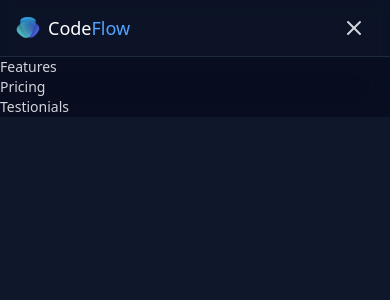
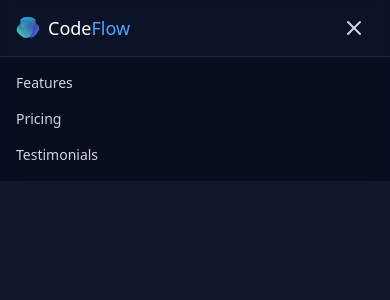
Before and after one commit to ahmedelmansi-tech/react-vite-landing-page, a React (Vite) app: page / in a window 390 px wide. Both pictures are taken after a click on the button 354 px from the left and 28 px from the top of the page. Shown: the top 300 px of the page. Built offline with nearby package versions, Linux system fonts and the light colour scheme.

Commit message:
added effect fadein to list

```diff
--- a/src/components/Navbar.jsx
+++ b/src/components/Navbar.jsx
@@ -20,19 +20,19 @@ const Navbar = () => {
 
           <div className="hidden md:flex items-center space-x-6 lg:space-x-8">
             <a
-              href="#"
+              href="#feature"
               className="text-gray-300 hover:text-white text-sm lg:text-base"
             >
               Features
             </a>
             <a
-              href="#"
+              href="#pricing"
               className="text-gray-300 hover:text-white text-sm lg:text-base"
             >
               Pricing
             </a>
             <a
-              href="#"
+              href="#testimonials"
               className="text-gray-300 hover:text-white text-sm lg:text-base"
             >
               Testionials
@@ -53,25 +53,28 @@ const Navbar = () => {
       </div>
       {/* Hamburger Menu */}
       {mobileMenOpen && (
-        <div className="md:hidden bg-slate-950/20 backdrop-blur-lg border-t border-slate-800">
-          <div className="flex flex-col">
+        <div className="md:hidden bg-slate-950/20 backdrop-blur-lg border-t border-slate-800 duration-300 slide-in-from-top">
+          <div className="flex flex-col space-y-4 p-4">
             <a
-              href="#"
+              href="#feature"
+              onClick={() => setMobileMenuOpen(false)}
               className="text-gray-300 hover:text-white text-sm lg:text-base"
             >
               Features
             </a>
             <a
-              href="#"
+              href="#pricing"
+              onClick={() => setMobileMenuOpen(false)}
               className="text-gray-300 hover:text-white text-sm lg:text-base"
             >
               Pricing
             </a>
             <a
-              href="#"
+              href="#testimonials"
+              onClick={() => setMobileMenuOpen(false)}
               className="text-gray-300 hover:text-white text-sm lg:text-base"
             >
-              Testionials
+              Testimonials
             </a>
           </div>
         </div>
--- a/src/index.css
+++ b/src/index.css
@@ -1 +1,28 @@
-@import "tailwindcss"
+@import "tailwindcss";
+
+@layer utilities {
+
+
+  .animate-in{
+      animation-fill-mode: both;
+  }
+
+  .slide-in-from-top{
+      animation-name: slideIn;
+  }
+
+  .duration-300 {
+      animation-duration: 300ms;
+  }
+
+   @keyframes slideIn {
+    from {
+      opacity: 0;
+      transform: translateY(-1rem);
+    }
+    to {
+      opacity: 1;
+      transform: translateY(0);
+    }
+  }
+}
```
